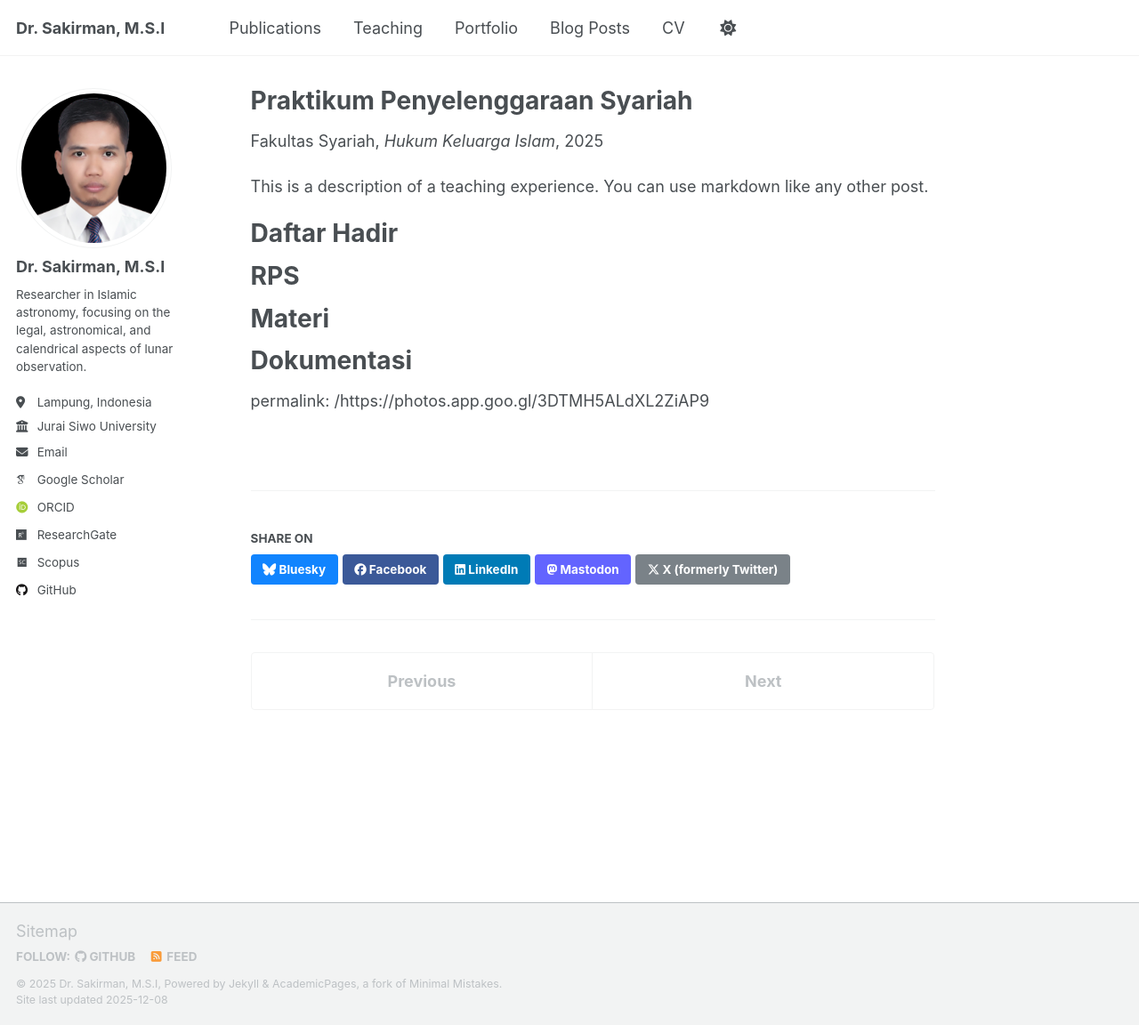
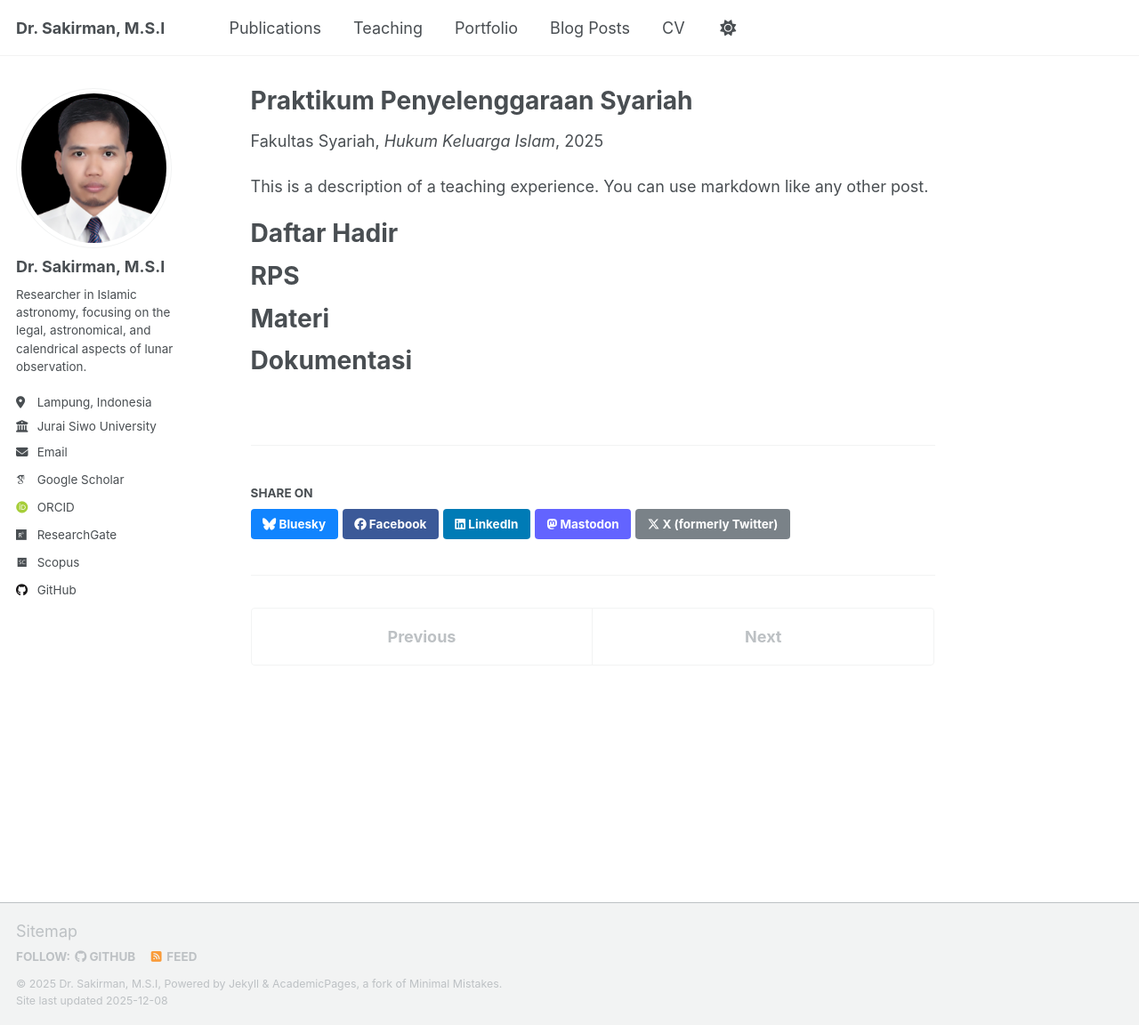
Before and after one commit to sakir-man/sakir-man.github.io, a Jekyll site: the page built from _teaching/2014-spring-teaching-3.md, in a window 1280 px wide and 1152 px high. Shown: the whole window at 89% size. Built offline with Jekyll 4.4.1, drawn with Linux system fonts in a browser that asks for light colours; some web fonts are replaced; a script that is not in the unit is left out; part of the change alters nothing that is shown.

Commit message:
Update 2014-spring-teaching-3.md

```diff
--- a/_teaching/2014-spring-teaching-3.md
+++ b/_teaching/2014-spring-teaching-3.md
@@ -21,5 +21,3 @@ Materi
 
 Dokumentasi
 ======
-
-permalink: /https://photos.app.goo.gl/3DTMH5ALdXL2ZiAP9
```
